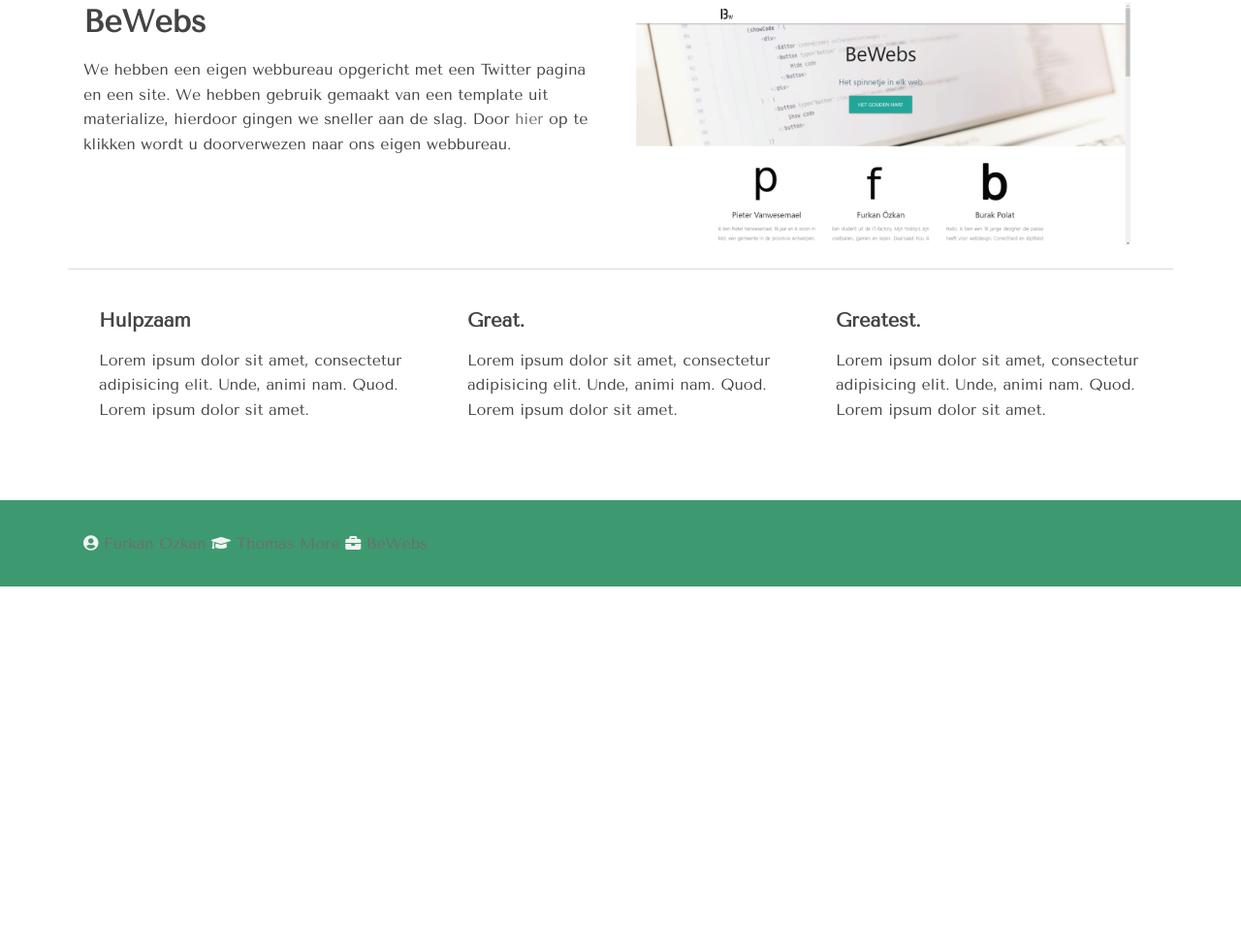
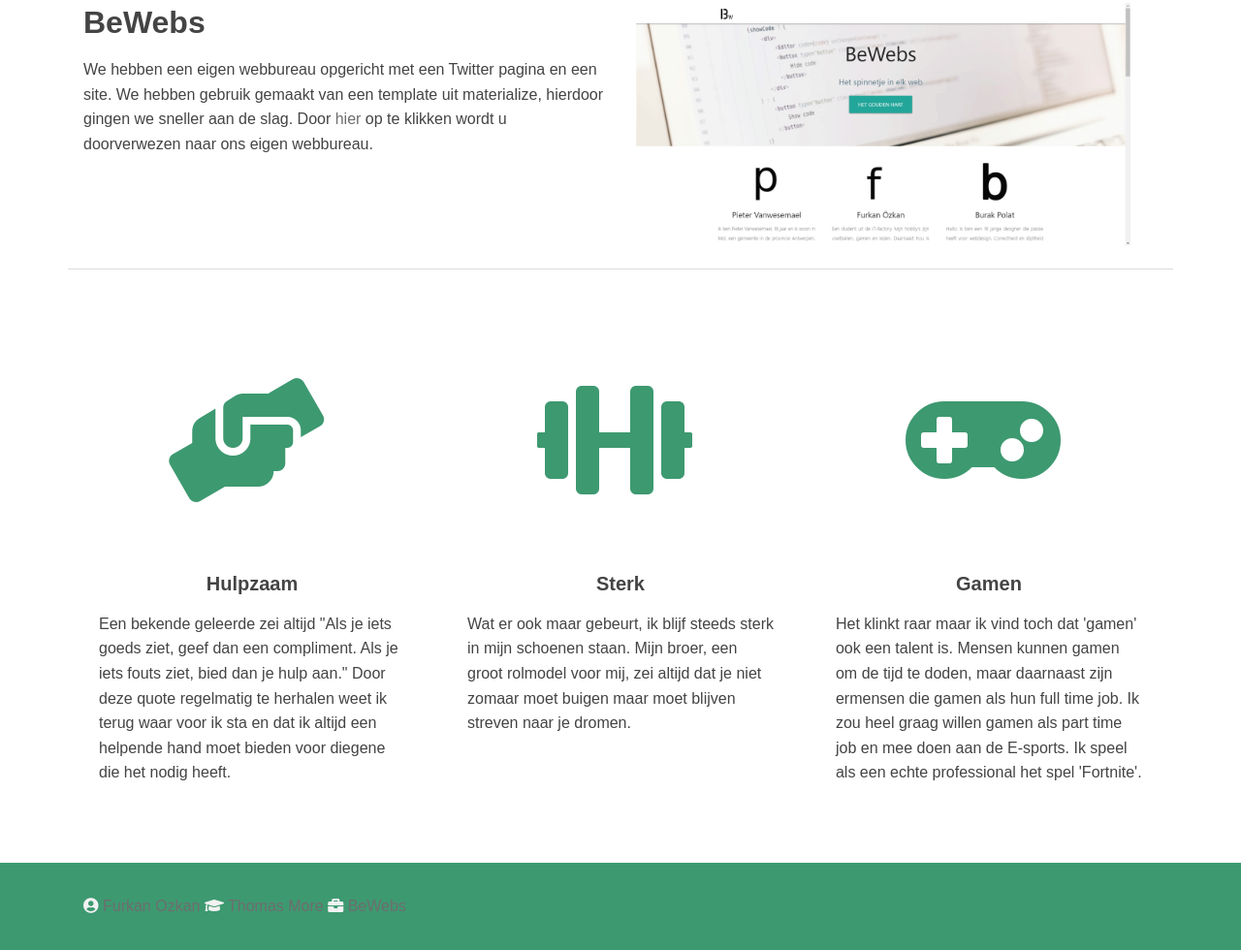
Before and after one commit to r0744454/Uitdaging-1, a plain HTML site: page index.html in a window 1280 px wide. Shown: the part 981-1961 px from the top of the page at 97% size. Before the commit the page ends 1586 px from the top, so only its background shows below. Drawn offline with nearby package versions, Linux system fonts and the light colour scheme.

Commit message:
icoontjes talenten

```diff
--- a/css/stijl.css
+++ b/css/stijl.css
@@ -11,5 +11,5 @@
 
 }
 body {
-    font-family: 'Tenor Sans', sans-serif;
+    font-family: 'Source Sans Pro', sans-serif;
 }
--- a/index.html
+++ b/index.html
@@ -81,7 +81,7 @@
             <div class="container">
                 <div class="grid">
                     <div class="grid__column grid__column--12 grid__column--6--md flex-last--md">
-                        <img class="thumbnail" src="afbeeldingen/screenshot2.png" alt="foto bewebs" width="510px" title="BeWebs">
+                        <img class="thumbnail" src="afbeeldingen/screenshot2.png" alt="foto bewebs" width="510" title="BeWebs">
                     </div>
                     <div class="grid__column grid__column--12 grid__column--6--md flex-first--md">
                         <h3 class="title title--xl">BeWebs</h3>
@@ -98,9 +98,27 @@
 
                         <div class="card card--feature">
                             <div class="card__content">
-                                <h3 class="card__title title title--lg">Hulpzaam</h3>
+
+                                <i class="fas fa-hands-helping fa-8x margin-xxxl " style="color: #3D9970"></i>
+
+                                <h3 class="card__title title title--lg type-center">Hulpzaam</h3>
                                 <p>
-                                    Lorem ipsum dolor sit amet, consectetur adipisicing elit. Unde, animi nam. Quod. Lorem ipsum dolor sit amet.
+                                    Een bekende geleerde zei altijd "Als je iets goeds ziet, geef dan een compliment. Als je iets fouts ziet, bied dan je hulp aan." Door deze quote regelmatig te herhalen weet ik terug waar voor ik sta en dat ik altijd een helpende hand moet bieden voor diegene die het nodig heeft.
+                                </p>
+
+                            </div>
+                        </div>
+
+                    </div>
+
+                    <div class="grid__column grid__column--12 grid__column--4--md">
+
+                        <div class="card card--feature">
+                            <div class="card__content">
+                                <i class="fas fa-dumbbell fa-8x margin-xxxl" style="color: #3D9970"></i>
+                                <h3 class="card__title title title--lg type-center">Sterk</h3>
+                                <p>
+                                    Wat er ook maar gebeurt, ik blijf steeds sterk in mijn schoenen staan. Mijn broer, een groot rolmodel voor mij, zei altijd dat je niet zomaar moet buigen maar moet blijven streven naar je dromen.
                                 </p>
                             </div>
                         </div>
@@ -111,22 +129,10 @@
 
                         <div class="card card--feature">
                             <div class="card__content">
-                                <h3 class="card__title title title--lg">Great.</h3>
+                               <i class="fas fa-gamepad fa-8x margin-xxxl" style="color: #3D9970"></i>
+                                <h3 class="card__title title title--lg type-center">Gamen</h3>
                                 <p>
-                                    Lorem ipsum dolor sit amet, consectetur adipisicing elit. Unde, animi nam. Quod. Lorem ipsum dolor sit amet.
-                                </p>
-                            </div>
-                        </div>
-
-                    </div>
-
-                    <div class="grid__column grid__column--12 grid__column--4--md">
-
-                        <div class="card card--feature">
-                            <div class="card__content">
-                                <h3 class="card__title title title--lg">Greatest.</h3>
-                                <p>
-                                    Lorem ipsum dolor sit amet, consectetur adipisicing elit. Unde, animi nam. Quod. Lorem ipsum dolor sit amet.
+                                    Het klinkt raar maar ik vind toch dat 'gamen' ook een talent is. Mensen kunnen gamen om de tijd te doden, maar daarnaast zijn ermensen die gamen als hun full time job. Ik zou heel graag willen gamen als part time job en mee doen aan de E-sports. Ik speel als een echte professional het spel 'Fortnite'.
                                 </p>
                             </div>
                         </div>
@@ -134,8 +140,9 @@
                     </div>
                 </div>
             </div>
-        </section>
+    </section>
     </main>
+
     <footer class="mastfoot padding-sm padding-y bg-color-secondary inverse">
         <div class="container">
             <div class="grid">
```
